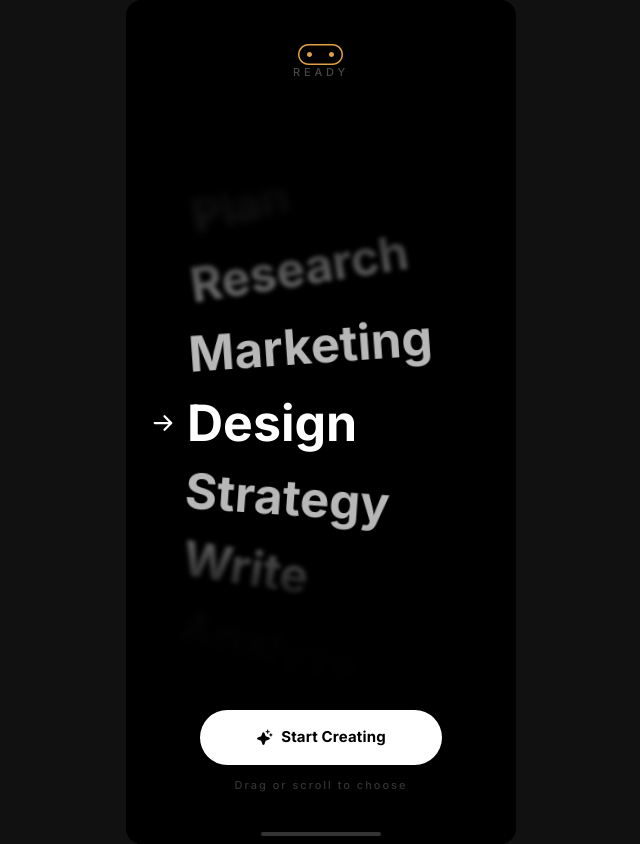
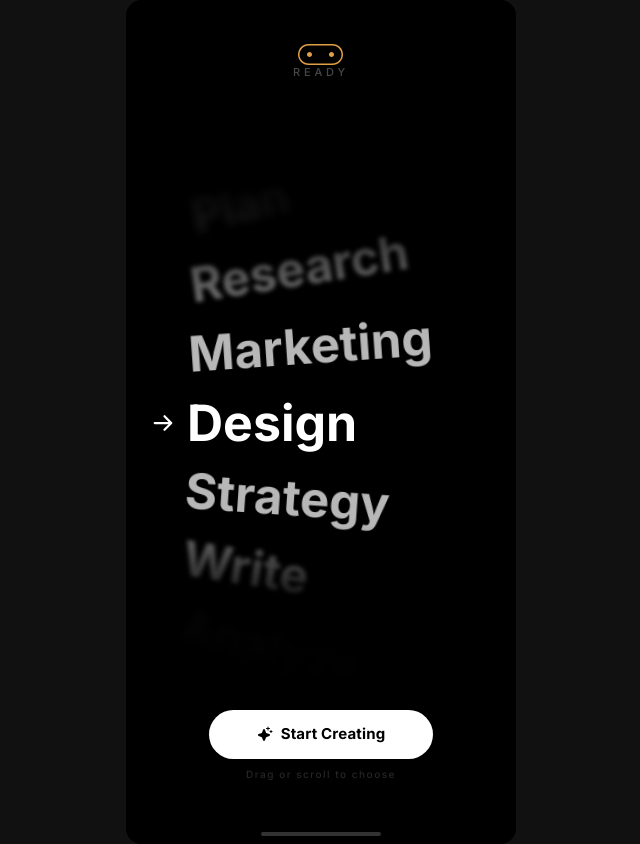
Before and after one commit to coderhema/will, a Next.js app: page / in a window 1280 px wide. Shown: the whole page, without its empty margins (319-959 px from the left). Built offline with nearby package versions, Linux system fonts and the light colour scheme.

Commit message:
feat: adjust padding and size of home screen CTA button and text
Co-authored-by: Olugbemi Tolulope <71410992+coderhema@users.noreply.github.com>

```diff
--- a/components/screens/home-screen.tsx
+++ b/components/screens/home-screen.tsx
@@ -173,16 +173,16 @@ export default function HomeScreen({ onSelectTask }: HomeScreenProps) {
       </div>
 
       {/* Bottom CTA */}
-      <div className="w-full flex flex-col items-center gap-3 shrink-0" style={{ paddingBottom: 20 }}>
+      <div className="w-full flex flex-col items-center gap-2 shrink-0 px-4" style={{ paddingBottom: 24 }}>
         <button
           onClick={() => onSelectTask(TASKS[selectedIndex])}
           className="flex flex-row items-center gap-2 bg-white text-black font-bold rounded-full cursor-pointer select-none"
-          style={{ padding: "16px 56px", fontSize: 15, letterSpacing: 0.15, minWidth: 220, justifyContent: "center" }}
+          style={{ padding: "13px 48px", fontSize: 15, letterSpacing: 0.15, justifyContent: "center" }}
         >
-          <Sparkle size={17} weight="fill" color="#000000" />
+          <Sparkle size={16} weight="fill" color="#000000" />
           Start Creating
         </button>
-        <p style={{ fontSize: 11, letterSpacing: "1.98px", color: "rgba(255,255,255,0.2)", fontWeight: 500, textAlign: "center", margin: 0 }}>
+        <p style={{ fontSize: 10, letterSpacing: "1.5px", color: "rgba(255,255,255,0.15)", fontWeight: 500, textAlign: "center", margin: 0 }}>
           Drag or scroll to choose
         </p>
       </div>
```
